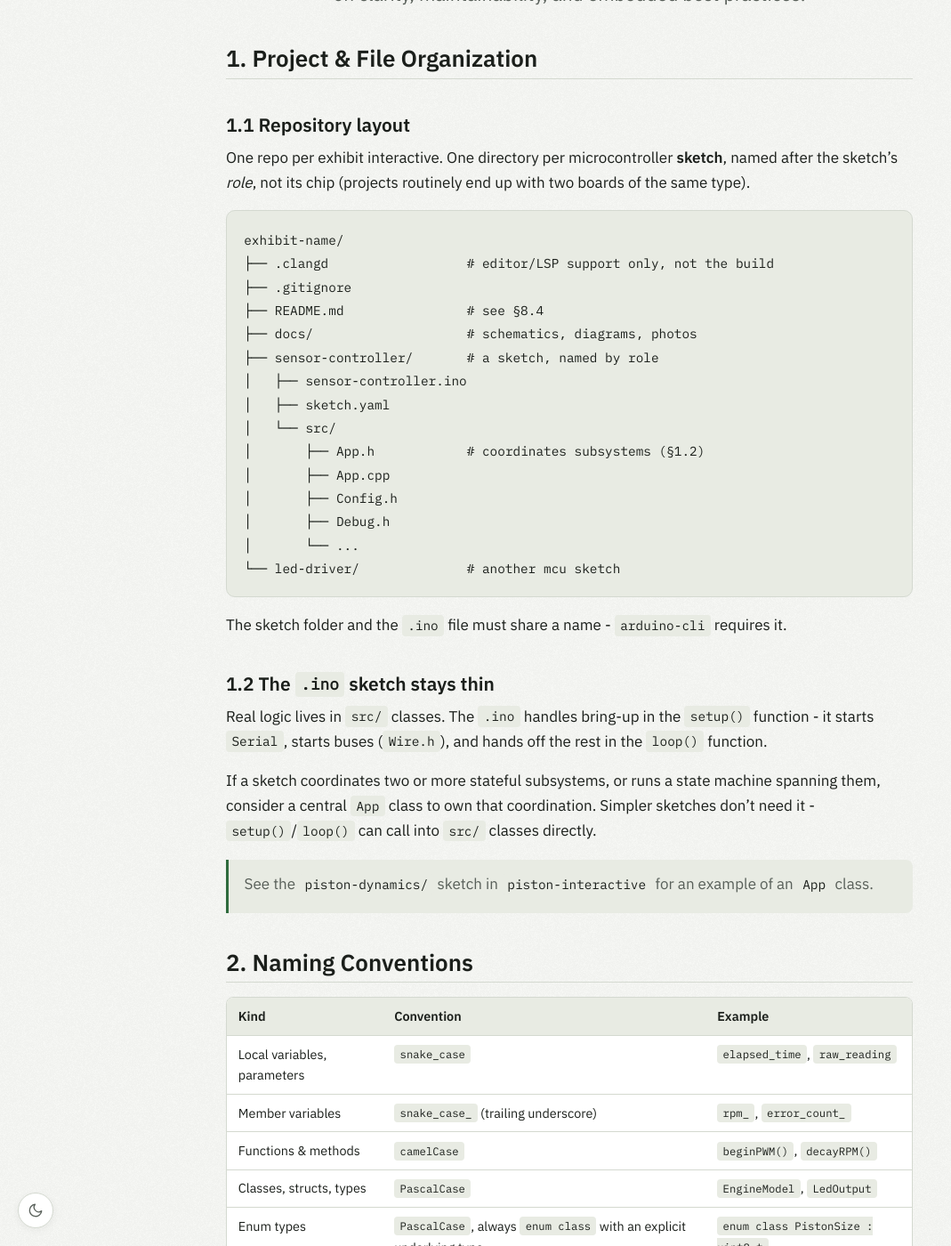
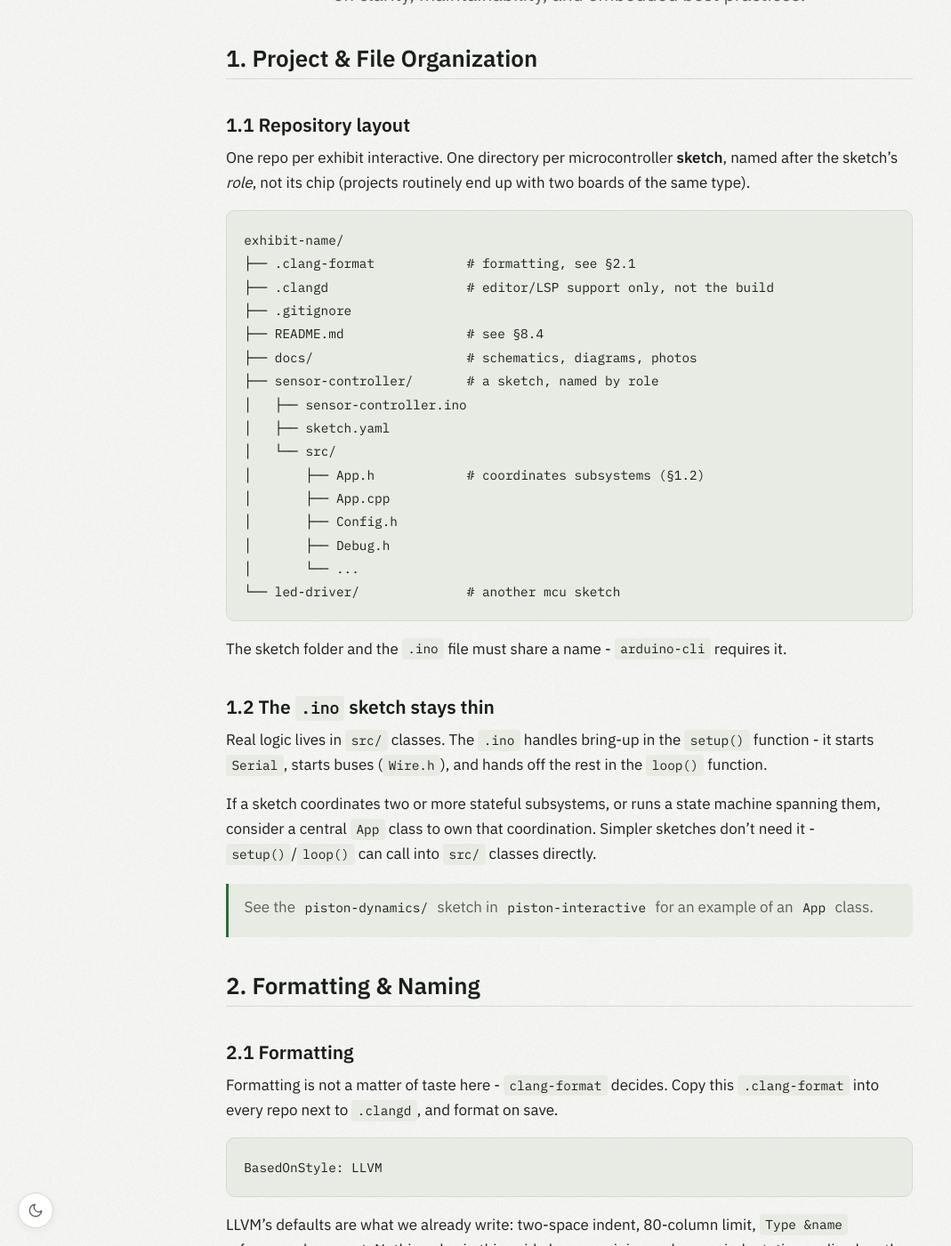
Before and after one commit to Thanksgiving-Point/thanksgiving-point.github.io, a Jekyll site: the page built from STYLEGUIDE.md, in a window 1280 px wide and 1400 px high, scrolled down 299 px. Shown: the whole window at 89% size, without its empty margins (0-1069 px from the left). Built offline with Jekyll 4.4.1, drawn with Linux system fonts in a browser that asks for light colours; our own code applies the rules of GitHub Pages for plain Markdown files; some of the changed text lies outside the part shown.

Commit message:
docs: some more small rules

````diff
--- a/STYLEGUIDE.md
+++ b/STYLEGUIDE.md
@@ -20,6 +20,7 @@
 
 ```
 exhibit-name/
+├── .clang-format            # formatting, see §2.1
 ├── .clangd                  # editor/LSP support only, not the build
 ├── .gitignore
 ├── README.md                # see §8.4
@@ -52,13 +53,31 @@
 > See the `piston-dynamics/` sketch in [`piston-interactive`](https://github.com/iwonder77/piston-interactive) for an
 > example of an `App` class.
 
-## 2. Naming Conventions
+## 2. Formatting & Naming
+
+### 2.1 Formatting
+
+Formatting is not a matter of taste here - `clang-format` decides. Copy this
+`.clang-format` into every repo next to `.clangd`, and format on save.
+
+```yaml
+BasedOnStyle: LLVM
+```
+
+LLVM's defaults are what we already write: two-space indent, 80-column limit,
+`Type &name` reference placement. Nothing else in this guide has an opinion on
+braces, indentation, or line length, because nothing else needs one.
+
+To fold in a file that predates the config, reformat it in its own `style:`
+commit (§9.1) so the diff stays reviewable.
+
+### 2.2 Names
 
 | Kind                        | Convention                                                         | Example                           |
 | --------------------------- | ------------------------------------------------------------------ | --------------------------------- |
 | Local variables, parameters | `snake_case`                                                       | `elapsed_time`, `raw_reading`     |
 | Member variables            | `snake_case_` (trailing underscore)                                | `rpm_`, `error_count_`            |
-| Functions & methods         | `camelCase`                                                        | `beginPWM()`, `decayRPM()`        |
+| Functions & methods         | `camelCase`                                                        | `initPWM()`, `decayRPM()`         |
 | Classes, structs, types     | `PascalCase`                                                       | `EngineModel`, `LedOutput`        |
 | Enum types                  | `PascalCase`, always `enum class` with an explicit underlying type | `enum class PistonSize : uint8_t` |
 | Enum values                 | `UPPER_SNAKE_CASE`                                                 | `SMALL`, `ERROR_RECOVERY`         |
@@ -99,6 +118,10 @@
 - Keep single responsibility per class.
 - Mark every method that doesn't mutate state `const`.
 - Initialize members at the point of declaration, not in the constructor body.
+- **Constructors don't touch hardware.** File-scope objects are constructed
+  before `setup()` runs, before the Arduino core has initialized - no
+  `pinMode()`, no `Wire`, no `Serial` in a constructor. Hardware setup belongs
+  in `init()` (§4), which is why that method exists.
 
 ### 3.3 Hardware-owning classes are non-copyable
 
@@ -117,15 +140,16 @@
 };
 ```
 
-To re-initialize hardware, call `configure()` again on the existing object.
-Never construct a replacement and assign over the original.
+To re-initialize hardware, call `init()` again on the existing object. Never
+construct a replacement and assign over the original.
 
 ## 4. Error Handling & Robustness
 
 - Track errors with counters / boolean flags and recovery timers (use
   `millis()`).
-- Provide `begin()`, `init()`, or `configure()` methods where appropriate.
-  These return `bool`, and **callers must check the result**.
+- Hardware setup goes in an `init()` method - one verb, for first bring-up and
+  re-initialization alike. It returns `bool`, and **callers must check the
+  result**.
 - Saturate error counters so they can't wrap: `if (count_ < UINT8_MAX) ++count_;`
 
 ### 4.1 Exhibits never halt
@@ -138,11 +162,25 @@
 timer, and keep looping. Degrade to a sensible default output rather than
 freezing the last value or going black.
 
+### 4.2 Feed a watchdog
+
+§4.1 is a rule you can follow perfectly and still hang, because the blocking
+happens in code you don't own - a wedged I2C slave, a library call with no
+timeout. Enable the chip's watchdog (`esp_task_wdt_*` on ESP32, `wdt_enable()`
+on AVR) and feed it once per `loop()`, with the timeout as a named constant in
+`Config.h`. A reboot is a poor recovery, but it beats a dark exhibit.
+
+Feed it only from the main loop - never from a timer or an ISR. The point is to
+prove the loop is still turning, not that the chip still has a clock.
+
+Set explicit bus timeouts for the same reason:
+`Wire.setTimeOut(config::I2C_TIMEOUT_MS)`.
+
 ## 5. `Config.h` - Global Constants, Namespaces, and Utilities
 
 - Place all tunables in `config::` as `constexpr`, in one `Config.h` per node.
 - Avoid polluting the global namespace.
-- Name constants with units where relevant (§2.1).
+- Name constants with units where relevant (§2.3).
 - Group related constants under a `// ----- SECTION -----` comment.
 - `config::` may include very small pure helpers like
   `static inline float clampf(...)`.
````
Also changed, not shown: other parts of STYLEGUIDE.md (+1 -1 lines).
